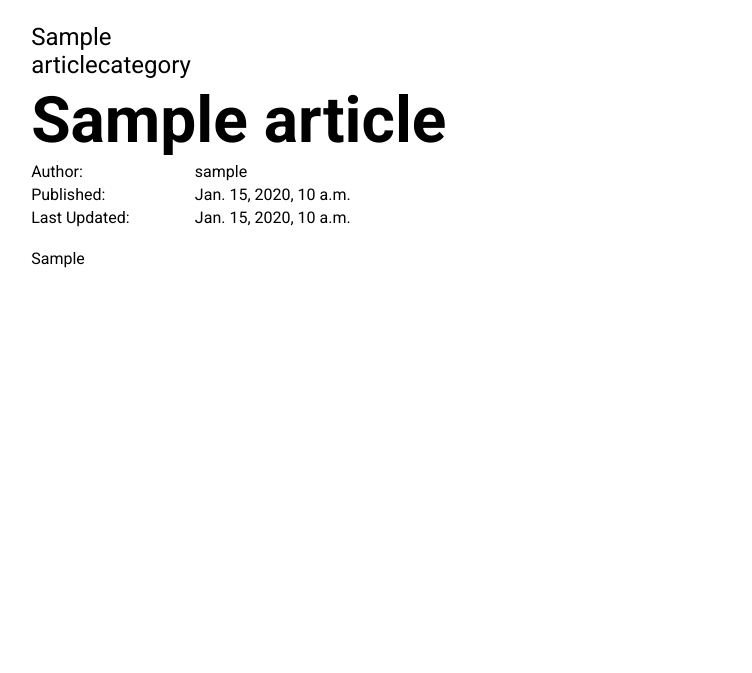
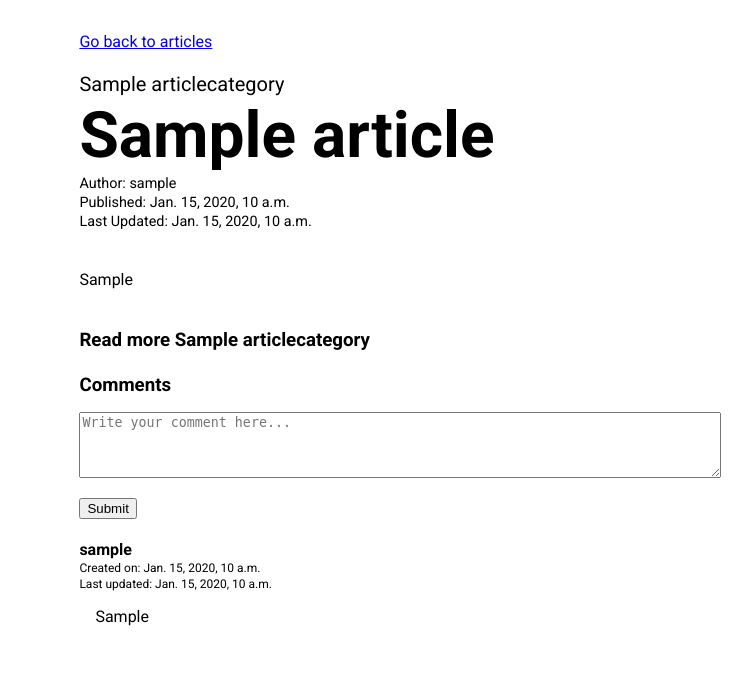
Before and after one commit to ls-s40/hobbysite-E-14, a Django app: page /wiki/article/1/ in a window 1280 px wide. Shown: the part 102-775 px from the top of the page, without its empty margins (31-783 px from the left). Run offline with Django 5.2, Linux system fonts and the light colour scheme; a user stored in the database is signed in; tables that the repository leaves empty hold one stand-in row (values such as "Sample post").

Commit message:
added comment form and comment functionality to article detail page

```diff
--- a/hobbysite/wiki/forms.py
+++ b/hobbysite/wiki/forms.py
@@ -1,8 +1,22 @@
 # app/forms.py
 from django import forms
-from .models import Article, ArticleCategory
+from .models import Article, Comment
 
 class ArticleForm(forms.ModelForm):
     class Meta:
         model = Article
         fields = ['title', 'category', 'entry']
+
+class CommentForm(forms.ModelForm):
+    class Meta:
+        model = Comment
+        fields = ['entry']
+        labels = {
+            'entry': ''
+        }
+        widgets = {
+            'entry': forms.Textarea(attrs={
+                'rows': 4,
+                'placeholder': 'Write your comment here...',
+            }),
+        }
--- a/hobbysite/wiki/templates/wiki/article_detail.html
+++ b/hobbysite/wiki/templates/wiki/article_detail.html
@@ -3,40 +3,78 @@
     <head>
         {% block styles %}
         <style>
-            table {
-                width: 55%;
-                padding-left: 4vw;
-                padding-top: 2.5vh;
+            .article-container{
+                padding: 4vh 8vw;
             }
-            td:first-child {
-                width: 14%;
+            .article-category {
+                font-size: 1.25rem;
             }
-            td{
-                white-space: pre-line;
+            .article-title {
+                font-size: 4rem;
+                margin-top: 0px;
+                margin-bottom: 0px;
             }
-            #title {
+            .article-detail {
+                font-size: 0.9rem;
+            }
+            .article-container > * {
+                margin-top: 2px;
+                margin-bottom: 0px;
+            }
+            .related-articles-container{
+                display: flex;
+                gap: 20px;
+            }
+            .comment-author {
                 font-weight: bold;
-                font-size: 4rem;
             }
-            #category{
-                font-size:1.5rem;
+            .comment-entry-container {
+                padding-left: 1rem;
             }
-            .gap-row{
-                height: 2vh;
+            .comment-detail {
+                font-size: 0.75rem;
+            }
+            textarea {
+                width: 60%; /* Or try 800px for fixed width */
             }
         </style>
         {% endblock %}
     </head>
     {% block content %}
-        <table>
-            <tbody>
-                <tr><td id="category">{{article.category}}</td></tr>
-                <tr><td id="title" colspan="2">{{article.title}}</td></tr>
-                <tr><td>Author: </td><td>{{article.author}}</td></tr>
-                <tr><td>Published: </td><td>{{article.created_on}}</td></tr>
-                <tr><td>Last Updated:</td><td>{{article.updated_on}}</td></tr>
-                <tr class="gap-row"></tr>
-                <tr><td colspan="2">{{article.entry}}</td></tr>
-            </tbody>
-        </table>
+    <div class="article-container">
+        <a href="{% url 'wiki:index' %}">Go back to articles</a>
+        <br><br>
+        <p class="article-category">{{article.category}}</p>
+        <h1 class="article-title">{{article.title}}</h1>
+        <p class="article-detail">Author: </td><td>{{article.author}}</p>
+        <p class="article-detail">Published: {{article.created_on}}</p>
+        <p class="article-detail">Last Updated: {{article.updated_on}}</p>
+        <br><br>
+        <p>{{article.entry}}</p>
+        <br><br>
+        <h3>Read more {{article.category}}</h3>
+        <div class="related-articles-container">
+            {% for relatedArticle in relatedArticles %}
+                <a href="{{relatedArticle.get_absolute_url}}"><p>{{relatedArticle.title}}</p></a>
+            {% endfor %}
+        </div>
+        <br>
+        <h3>Comments</h3>
+        {% if userIsAuthenticated %}
+            <form method="post">
+                {% csrf_token %}
+                {{ commentForm.as_p }}
+                <button type="submit">Submit</button>
+            </form>
+        {% endif %}
+        <br>
+        {% for comment in comments %}
+            <p class="comment-author">{{comment.author}}</p>
+            <p class="comment-detail">Created on: {{comment.created_on}}</p>
+            <p class="comment-detail">Last updated: {{comment.updated_on}}</p>
+            <div class="comment-entry-container">
+                <p>{{comment.entry}}</p>
+            </div>
+        {% endfor %}
+    </div>
     {% endblock %}
--- a/hobbysite/wiki/views.py
+++ b/hobbysite/wiki/views.py
@@ -2,27 +2,46 @@
 
 from django.contrib.auth.decorators import login_required
 from django.shortcuts import render, redirect
-from .models import Article, ArticleCategory
-from .forms import ArticleForm
+from .models import Article, ArticleCategory, Comment
+from .forms import ArticleForm, CommentForm
 
 
 def articles_list(request):
     """Query list of articles and render it as html page."""
-    a = Article.objects.all()
+    articles = Article.objects.all()
     ctx = {
-        'articles': a
+        'articles': articles
     }
     return render(request, 'wiki/articles_list.html', ctx)
 
 
 def article_detail(request, id):
     """Query article details and render it as html page."""
-    a = Article.objects.get(id=id)
-    ctx = {
-        'article': a
-    }
 
-    return render(request, 'wiki/article_detail.html', ctx)
+    article = Article.objects.get(id=id)
+    if request.method == 'POST':
+        commentForm = CommentForm(request.POST)
+        if commentForm.is_valid():
+            comment = commentForm.save(commit=False)
+            comment.article = article
+            comment.author = request.user
+            comment.save()
+            return redirect(request.get_full_path())
+    else:
+        userIsAuthenticated = request.user.is_authenticated
+        userIsAuthor = request.user == article.author
+        relatedArticles = Article.objects.filter(category=article.category).exclude(id=article.id)[:3]
+        commentForm = CommentForm()
+        comments = Comment.objects.filter(article__id=id)
+        ctx = {
+            'article': article,
+            'relatedArticles': relatedArticles,
+            'comments': comments,
+            'commentForm': commentForm,
+            'userIsAuthenticated': userIsAuthenticated,
+            'userIsAuthor': userIsAuthor
+        }
+        return render(request, 'wiki/article_detail.html', ctx)
 
 def article_create(request):
     """Query article details and render it as html page."""
```
